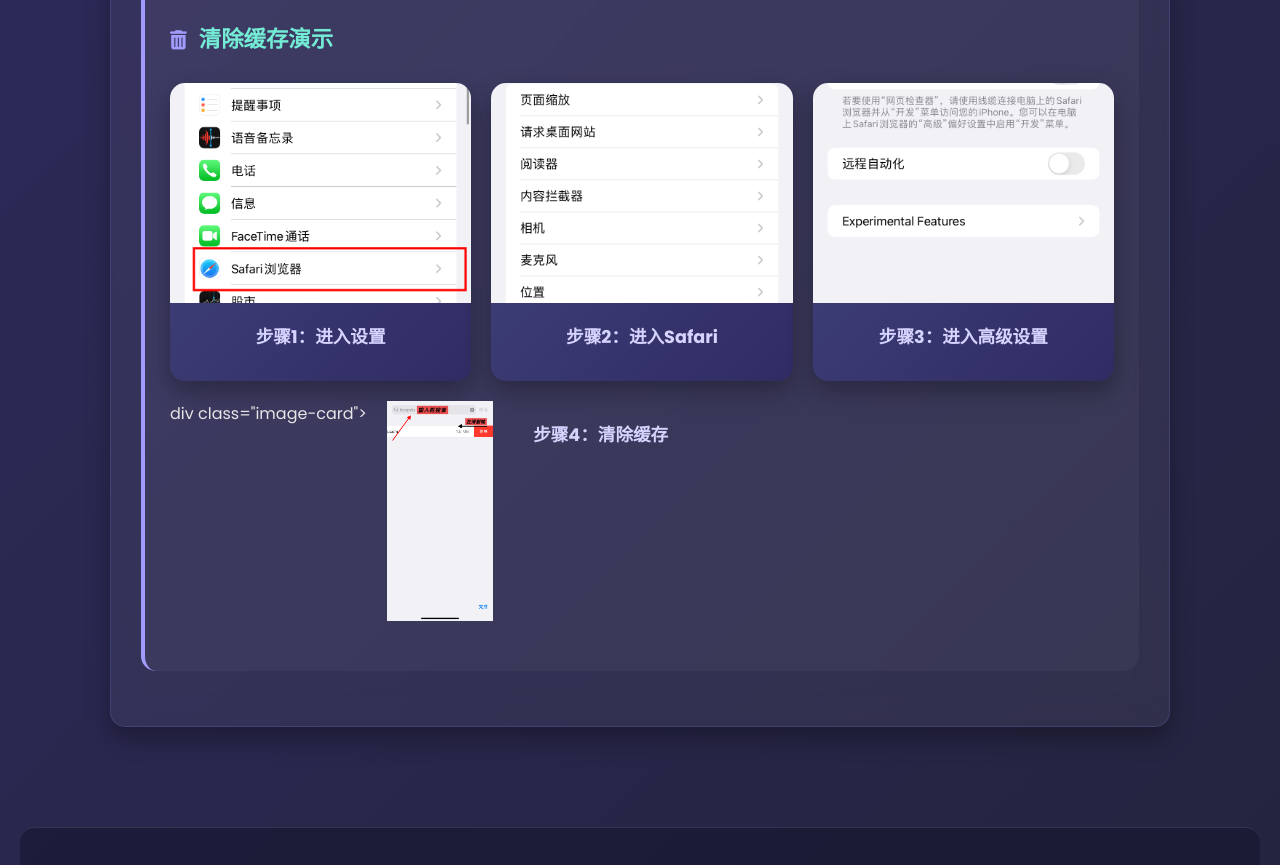
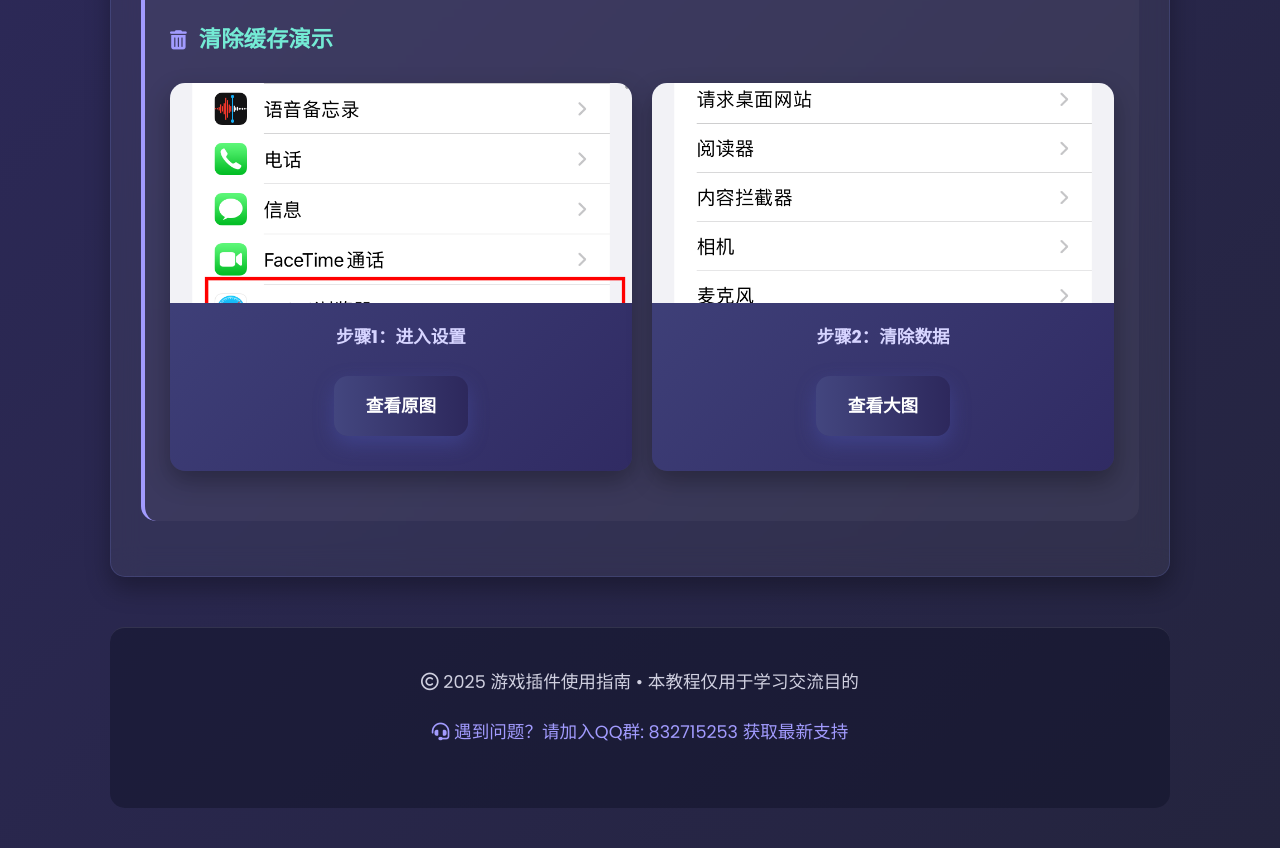
Before and after one commit to mengjingio/hello, a plain HTML site: page index.html in a window 1280 px wide. Shown: the part 4337-5202 px from the top of the page. Drawn offline with Linux system fonts and the light colour scheme.

Commit message:
Update index.html

```diff
--- a/index.html
+++ b/index.html
@@ -536,6 +536,7 @@
                             </div>
                             <div class="image-info">
                                 <h4>步骤1：进入设置</h4>
+                                <a href="images/yanshi.png" class="btn btn-secondary">查看原图</a>
                             </div>
                         </div>
 
@@ -544,24 +545,8 @@
                                 <img src="images/s2.png" alt="Safari设置">
                             </div>
                             <div class="image-info">
-                                <h4>步骤2：进入Safari</h4>
-                            </div>
-                        </div>
-
-                        <div class="image-card">
-                            <div class="image-placeholder">
-                                <img src="images/s3.png" alt="Safari设置">
-                            </div>
-                            <div class="image-info">
-                                <h4>步骤3：进入高级设置</h4>
-                            </div>
-                        </div>
-                        div class="image-card">
-                            <div class="image-placeholder">
-                                <img src="images/s4.png" alt="Safari设置">
-                            </div>
-                            <div class="image-info">
-                                <h4>步骤4：清除缓存</h4>
+                                <h4>步骤2：清除数据</h4>
+                                <a href="images/yanshi.png" class="btn btn-secondary">查看大图</a>
                             </div>
                         </div>
                     </div>
```
